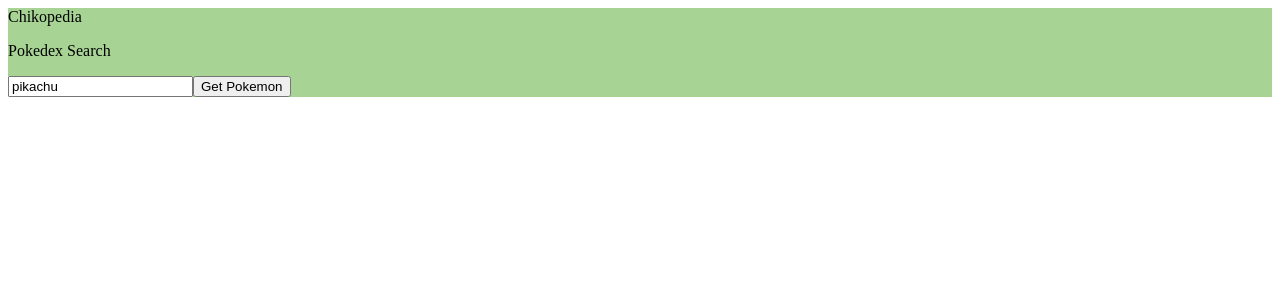
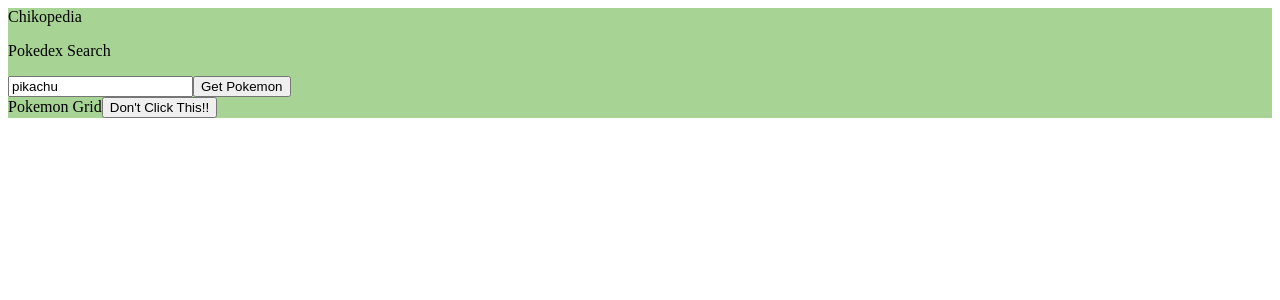
Before and after one commit to madebymiguel/chikopedia, a React (Vite) app: page / in a window 1280 px wide. Shown: the top 300 px of the page. Built offline with nearby package versions, Linux system fonts and the light colour scheme; no server answers.

Commit message:
Test plz

```diff
--- a/src/components/App.tsx
+++ b/src/components/App.tsx
@@ -1,12 +1,16 @@
 import React from "react";
 import "../scss/App.scss";
 import Search from "./Search";
+import PokemonGrid from "./PokemonGrid";
 
 export default function App() {
   return (
     <div id="page">
       <div>Chikopedia</div>
       <Search />
+      <div id="main-section">
+        <PokemonGrid />
+      </div>
     </div>
   );
 }
--- /dev/null
+++ b/src/components/PokemonGrid.tsx
@@ -0,0 +1,39 @@
+import React, { useState, useEffect } from "react";
+import { fetchPokemon } from "../apis/fetchPokemon";
+import { Pokemon } from "../types/Pokemon";
+import PokemonGridItem, { PokemonGridItemProps } from "./PokemonGridItem";
+
+export default function PokemonGrid() {
+    const POKEMON_LIMIT = 2;
+
+    const [pokemons, setPokemons] = useState<Pokemon>();
+    const getPokemon = (index: number) => {
+        const res = fetchPokemon(index);
+        res.then((pokemonObject) => {
+            setPokemons(pokemonObject);
+            console.log(pokemons);
+        });
+    };
+
+    for(let i = 0; i < POKEMON_LIMIT; i++) {
+        getPokemon(i);
+    }
+
+
+    // useEffect(() => {
+    //     getPokemon(POKEMON_LIMIT);
+    // }, []);
+
+    // do something with pokemons
+
+    // first 1 - 30, second: 31- 60 ......
+    return(
+        <div id = "pokemon-grid">
+            Pokemon Grid
+            {/* <PokemonGridItem/> */}
+            <button onClick = {() => getPokemon(POKEMON_LIMIT)}>
+                Don't Click This!!
+            </button>
+        </div>
+    )
+}
--- /dev/null
+++ b/src/components/PokemonGridItem.tsx
@@ -0,0 +1,22 @@
+import React from "react";
+
+export interface PokemonGridItemProps {
+    name: string;
+    index: number;
+    image: string;
+}
+
+
+export default function PokemonGridItem({
+    name,
+    index,
+    image,
+}: PokemonGridItemProps) {
+    return(
+        <div className = "grid-item-container">
+            <h3>{name}</h3>
+            <h4>{index}</h4>
+            <img src={image} />
+        </div>
+    )
+}
--- /dev/null
+++ b/src/scss/PokemonGridItem.scss
@@ -0,0 +1,6 @@
+.grid-item-container {
+  display: flex;
+  flex-direction: column;
+  justify-content: center;
+  text-align: center;
+}
```
